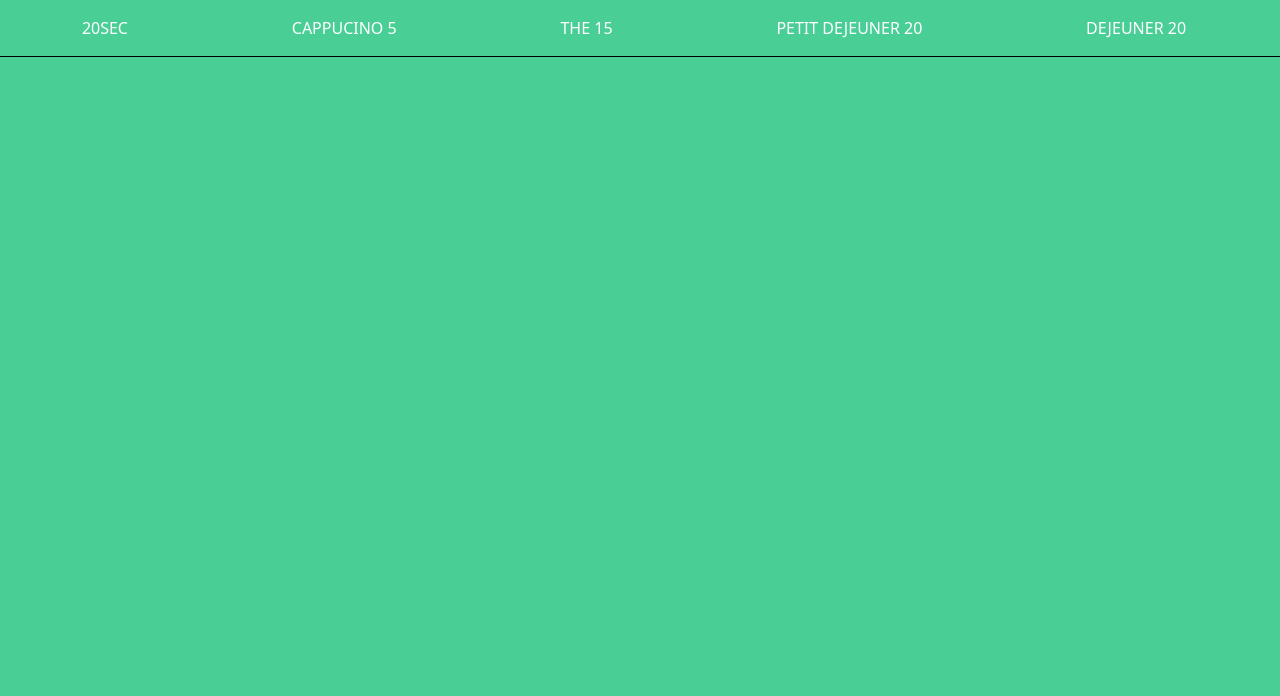
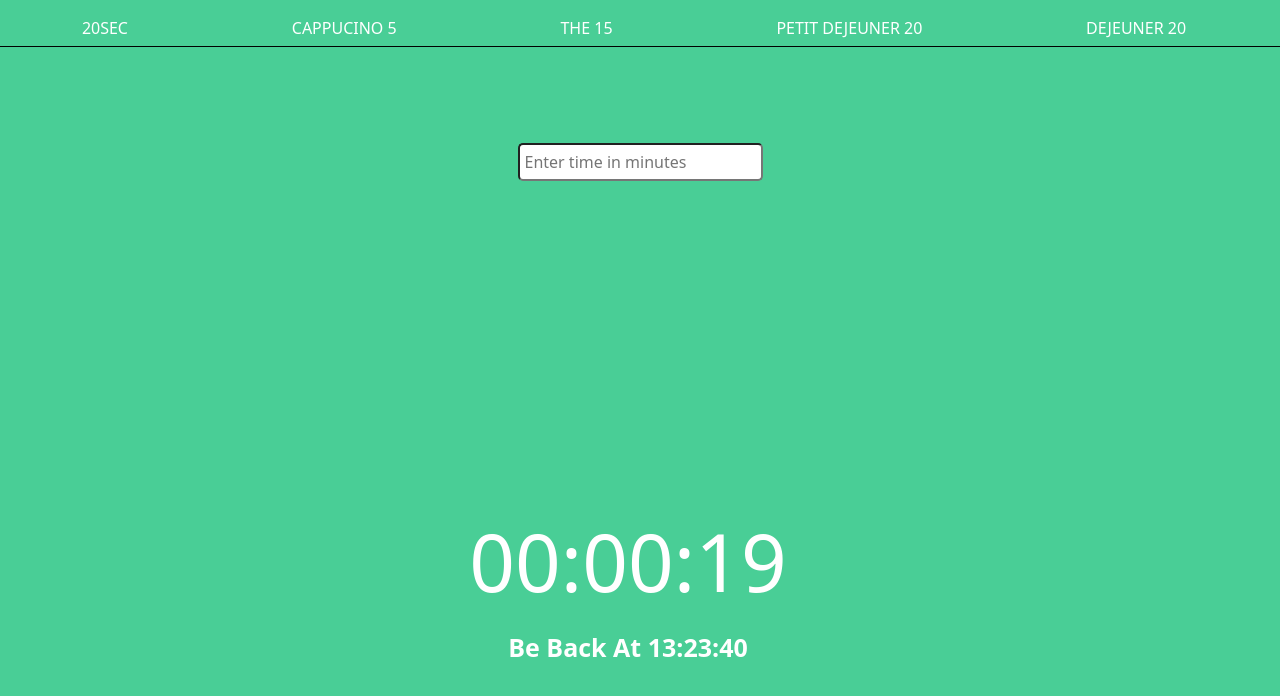
Before and after one commit to Brahmahamadou/ProjetAgogo, a plain HTML site: page Agogo/index.html in a window 1280 px wide. Both pictures are taken after a click on the link "20SEC". Drawn offline with nearby package versions, Linux system fonts and the light colour scheme.

Commit message:
Add files via upload

```diff
--- a/Agogo/index.html
+++ b/Agogo/index.html
@@ -1,52 +1,57 @@
 <!DOCTYPE html>
-<html lang="en">
+<html lang="fr">
+
 <head>
   <meta charset="UTF-8">
   <meta http-equiv="X-UA-Compatible" content="IE=edge">
   <meta name="viewport" content="width=device-width, initial-scale=1.0">
-    <link href="https://cdn.jsdelivr.net/npm/bootstrap@5.3.2/dist/css/bootstrap.min.css" rel="stylesheet" integrity="sha384-T3c6CoIi6uLrA9TneNEoa7RxnatzjcDSCmG1MXxSR1GAsXEV/Dwwykc2MPK8M2HN" crossorigin="anonymous">
+  <link href="https://cdn.jsdelivr.net/npm/bootstrap@5.3.2/dist/css/bootstrap.min.css" rel="stylesheet"
+    integrity="sha384-T3c6CoIi6uLrA9TneNEoa7RxnatzjcDSCmG1MXxSR1GAsXEV/Dwwykc2MPK8M2HN" crossorigin="anonymous">
+  <link rel="stylesheet"
+    href="https://cdnjs.cloudflare.com/ajax/libs/bootstrap-icons/1.11.2/font/bootstrap-icons.min.css"
+    integrity="sha512-D1liES3uvDpPrgk7vXR/hR/sukGn7EtDWEyvpdLsyalQYq6v6YUsTUJmku7B4rcuQ21rf0UTksw2i/2Pdjbd3g=="
+    crossorigin="anonymous" referrerpolicy="no-referrer" />
   <link rel="stylesheet" href="style.css">
   <title>AGOGO</title>
 </head>
+
 <body>
-    <nav class="navbar navbar-expand-lg border-bottom border-black">
+  <nav class="navbar navbar-expand-lg navbar-expand-md navbar-expand-sm border-bottom border-black">
     <div class="container-fluid">
-
       <div class=" row  collapse navbar-collapse" id="navbarNavAltMarkup">
         <div class="navbar-nav d-flex justify-content-around">
-             <a class="nav-link text-white" href="#">20SEC</a>
-              <a class="nav-link text-white " href="#">CAPPUCINO 5</a>
-              <a class="nav-link text-white" href="#">THE 15</a>
-              <a class="nav-link text-white" href="#">PETIT DEJEUNER 20</a>
-              <a class="nav-link text-white" >DEJEUNER 20</a>
+          <a class="nav-link text-white " id="time1" href="#">20SEC</a>
+          <a class="nav-link text-white " id="time2" href="#">CAPPUCINO 5</a>
+          <a class="nav-link text-white" id="time3" href="#">THE 15</a>
+          <a class="nav-link text-white" id="time4" href="#">PETIT DEJEUNER 20</a>
+          <a class="nav-link text-white" id="time5" href="#">DEJEUNER 20</a>
         </div>
       </div>
     </div>
   </nav>
   <div class="container-fluide inpu">
-        <!-- <form>
-            <label for="select1">Premier choix :</label>
-            <select id="select1" name="select1">
-              <option value="option1">Option 1</option>
-              <option value="option2">Option 2</option>
-              <option value="option3">Option 3</option>
-            </select>
-
-            <br>
-
-            <label for="select2">Deuxième choix :</label>
-            <select id="select2" name="select2">
-              <option value="optionA">Option A</option>
-              <option value="optionB">Option B</option>
-              <option value="optionC">Option C</option>
-            </select>
-
-            <br>
-
-            <input type="submit" value="Soumettre">
-          </form> -->
-
+    <div class="rom">
+      <div class="inpuut">
+        <input type="number" placeholder="Enter time in minutes" name="" id="inputnumber">
+      </div>
+    </div>
+    <div class="row">
+      <div class="position-absolute d-flex justify-content-center text-white" id="time">
+        <span id="chrono">00:00:00</span>
+        <!-- <span id="hour">00</span>
+        <span id="#">:</span>
+        <span id="minutes">00</span>
+        <span id="#">:</span>
+        <span id="seconds">00</span> -->
+      </div>
+    </div>
+    <div class="row">
+      <div class="texte">
+        <p>Be Back At 13:23:40</p>
+      </div>
+    </div>
   </div>
   <script src="index.js"></script>
 </body>
+
 </html>
--- a/Agogo/index.js
+++ b/Agogo/index.js
@@ -0,0 +1,171 @@
+//  let time1Btn = document.getElementById("time1");
+// let time2Btn = document.getElementById("time2");
+// let time3Btn = document.getElementById("time3");
+// let time4Btn = document.getElementById("time4");
+// let time5Btn = document.getElementById("time5");
+// let chrono = document.getElementById("chrono")
+// let hrs = document.getElementById("hrs");
+// let min = document.getElementById("minutes");
+// let sec = document.getElementById("seconds");
+
+// let heures = 0;
+// let minutes = 0;
+// let secondes = 0;
+
+// let timeout;
+
+// let estArrete = true;
+
+// const demarrer = () => {
+//   if (estArrete) {
+//     estArrete = false;
+//     defilerTemps();
+//   }
+// };
+
+// const arreter = () => {
+//   if (!estArrete) {
+//     estArrete = true;
+//     clearTimeout(timeout);
+//   }
+// };
+
+// const defilerTemps = () => {
+//   if (estArrete) return;
+
+//   secondes = parseInt(secondes);
+//   minutes = parseInt(minutes);
+//   heures = parseInt(heures);
+
+//   secondes++;
+
+//   if (secondes == 60) {
+//     minutes++;
+//     secondes = 0;
+//   }
+
+//   if (minutes == 60) {
+//     heures++;
+//     minutes = 0;
+//   }
+
+//   //   affichage
+//   if (secondes < 10) {
+//     secondes = "0" + secondes;
+//   }
+
+//   if (minutes < 10) {
+//     minutes = "0" + minutes;
+//   }
+
+//   if (heures < 10) {
+//     heures = "0" + heures;
+//   }
+
+//   chrono.textContent = `${heures}:${minutes}:${secondes}`;
+
+//   timeout = setTimeout(defilerTemps, 1000);
+// };
+
+// const reset = () => {
+//   chrono.textContent = "00:00:00";
+//   estArrete = true;
+//   heures = 0;
+//   minutes = 0;
+//   secondes = 0;
+//   clearTimeout(timeout);
+// };
+// time1Btn.addEventListener("click", function(event) {
+//     if (event.target.checked) {
+//         secondes = "24"
+//     }
+// });
+
+// time1Btn.addEventListener("click", arreter);
+// time1Btn.addEventListener("click", reset);
+// time1Btn.addEventListener("click", reset);
+// time1Btn.addEventListener("click", reset);
+// index.js
+
+// index.js
+
+// Function to start the countdown
+// index.js
+/// Récupération des éléments du DOM
+// Récupération des éléments du DOM
+// Récupération des éléments du DOM
+// Récupération des éléments du DOM
+let time1Btn = document.getElementById("time1");
+let time2Btn = document.getElementById("time2");
+let time3Btn = document.getElementById("time3");
+let time4Btn = document.getElementById("time4");
+let time5Btn = document.getElementById("time5");
+let inputNumber = document.getElementById("inputnumber");
+let timeElement = document.getElementById("time");
+let chronoElement = document.getElementById("chrono");
+
+// Variable pour suivre l'ID de l'intervalle du compte à rebours en cours
+let currentIntervalId;
+
+// Fonction pour démarrer le compte à rebours en secondes
+function startCountdown(seconds) {
+  // Arrêter le compte à rebours en cours s'il y en a un
+  if (currentIntervalId) {
+    clearInterval(currentIntervalId);
+  }
+
+  let tempsSeconds = seconds;
+
+  const countdownInterval = setInterval(function () {
+    const hours = Math.floor(tempsSeconds / 3600);
+    const minutes = Math.floor((tempsSeconds % 3600) / 60);
+    const seconds = tempsSeconds % 60;
+
+    chronoElement.textContent = `${String(hours).padStart(2, '0')}:${String(minutes).padStart(2, '0')}:${String(seconds).padStart(2, '0')}`;
+
+    if (tempsSeconds === 0) {
+      clearInterval(countdownInterval);
+      timeElement.style.display = 'none';
+    } else {
+      tempsSeconds--;
+    }
+  }, 1000);
+
+  // Enregistrer l'ID de l'intervalle actuel
+  currentIntervalId = countdownInterval;
+
+  timeElement.style.display = 'block';
+}
+
+// Écouteurs d'événements pour les boutons
+time1Btn.addEventListener('click', function () {
+  startCountdown(20);
+});
+
+time2Btn.addEventListener('click', function () {
+  startCountdown(5 * 60);
+});
+
+time3Btn.addEventListener('click', function () {
+  startCountdown(15 * 60);
+});
+
+time4Btn.addEventListener('click', function () {
+  startCountdown(20 * 60);
+});
+
+time5Btn.addEventListener('click', function () {
+  startCountdown(30 * 60);
+});
+
+// Écouteur d'événement pour le champ de saisie
+inputNumber.addEventListener('keydown', function (event) {
+  // Vérifier si la touche pressée est "Entrée"
+  if (event.key === 'Enter') {
+    const minutes = parseInt(inputNumber.value);
+    if (!isNaN(minutes) && minutes > 0) {
+      startCountdown(minutes * 60);
+      inputNumber.value = '';
+    }
+  }
+});
--- a/Agogo/style.css
+++ b/Agogo/style.css
@@ -2,3 +2,34 @@ body{
     background-color: #49CE96;
     height: 100vh;
 }
+.inpuut{
+    display: flex;
+    justify-content: center;
+    margin-top: 6rem;
+}
+.navbar-nav{
+    height: 30px;
+}
+.navbar-nav a{
+ cursor: pointer;
+}
+input{
+    padding-left: 10px;
+    padding: 5px;
+    border-radius: 5px;
+}
+#time span {
+    margin-top: 20rem;
+    font-size: 80px;
+}
+.texte{
+    position: absolute;
+    text-align: center;
+    margin-top: 28rem;
+    color: white;
+    font-size: 25px !important;
+    font-weight: bold;
+}
+#time{
+    display: none;
+}
```
Lines whose indentation alone changed are shown as unchanged.
